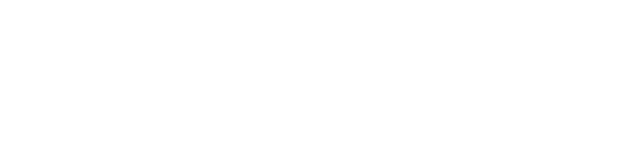
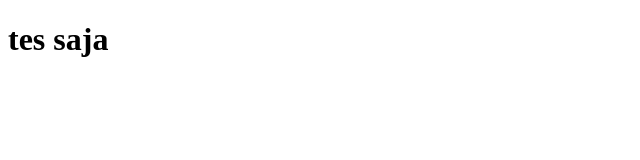
Before and after one commit to iwanekaputra/tes, a plain HTML site: page index.html in a window 1280 px wide. Shown: the whole page, without its empty margins (0-640 px from the left). Drawn offline with Linux system fonts and the light colour scheme.

Commit message:
tes saja

```diff
--- a/index.html
+++ b/index.html
@@ -9,7 +9,7 @@
 </head>
 
 <body>
-
+  <h1>tes saja</h1>
 </body>
 
 </html>
```
